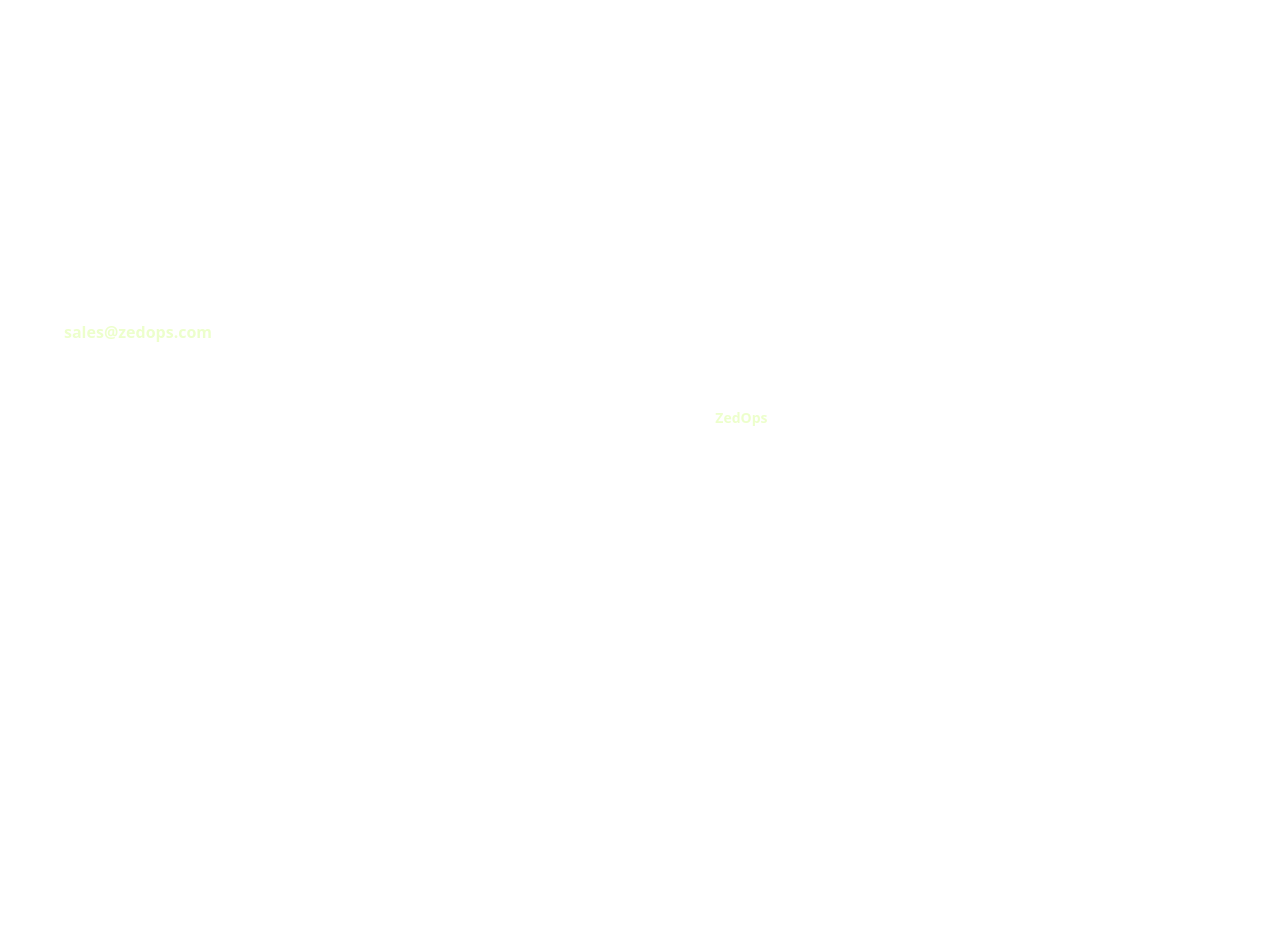
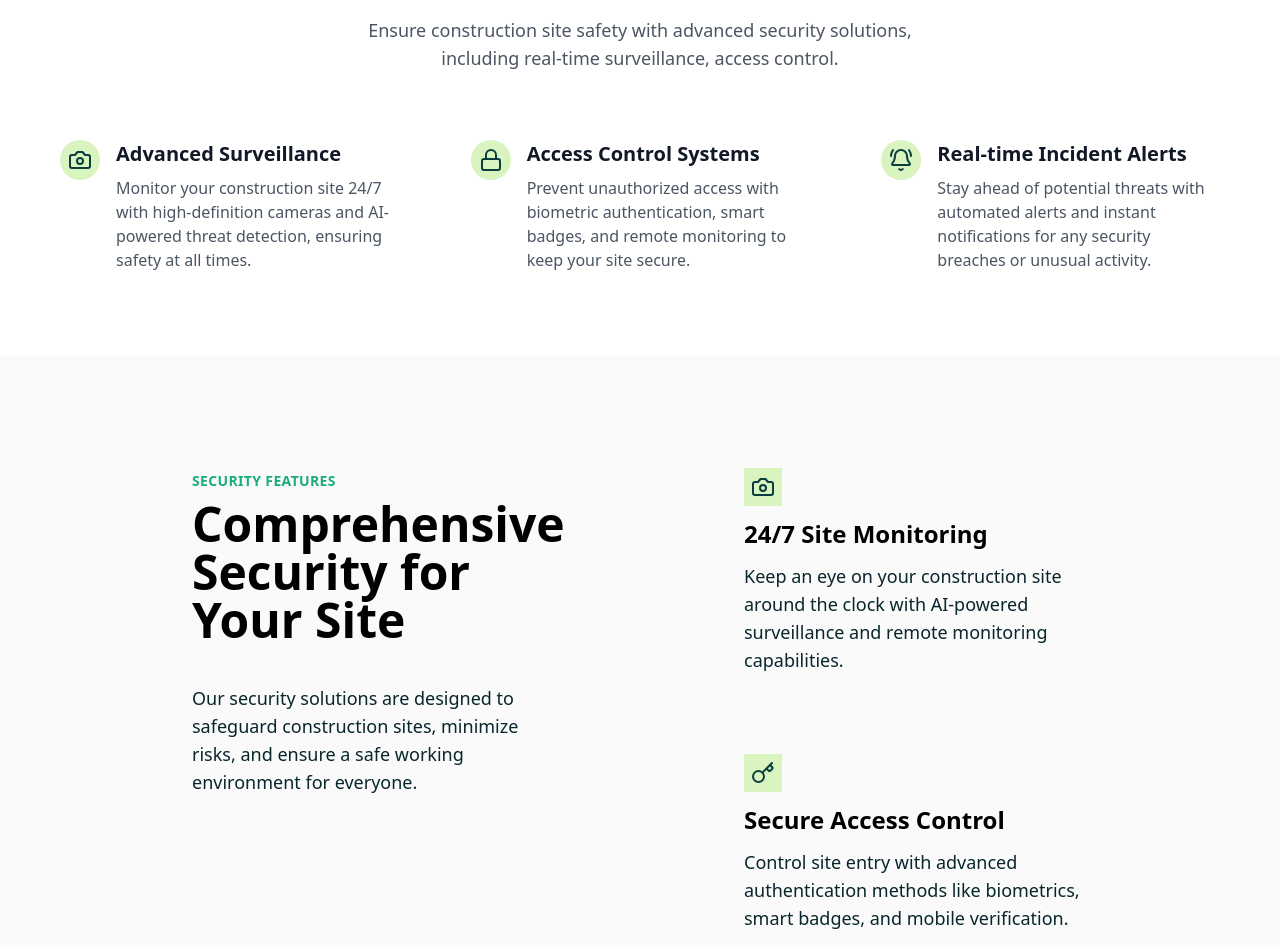
Before and after one commit to zedopstech/zedops-site, a Next.js app: page /features/Security in a window 1280 px wide. Before the commit this address had no page. Shown: the part 980-1927 px from the top of the page. Before the commit the page ends 1430 px from the top, so only its background shows below. Built offline with nearby package versions, Linux system fonts and the light colour scheme.

Commit message:
LITE-59-ui-layout-revamp done a resources page layout

```diff
--- a/src/Components/Header/Navigation/Resources.tsx
+++ b/src/Components/Header/Navigation/Resources.tsx
@@ -47,7 +47,7 @@ const resource = [
   {
     title: "Security",
     content: "Your data is secured with top-notch security measures.",
-    href: "",
+    href: "/features/Security",
     icon: Shield,
   },
 ];
--- /dev/null
+++ b/src/Components/solutions/Faq.tsx
@@ -0,0 +1,64 @@
+import React from "react";
+import {
+  Accordion,
+  AccordionItem,
+  AccordionContent,
+  AccordionTrigger,
+} from "@/Components/UI/accordion";
+
+interface FAQ {
+  question: string;
+  answer: string;
+}
+
+interface FaqProps {
+  title: string; // ✅ FAQ title
+  description: string; // ✅ FAQ description
+  faqs: FAQ[]; // ✅ FAQs array
+  contactTitle: string; // ✅ Contact Us title
+  contactDescription: string; // ✅ Contact Us description
+}
+
+const Faq: React.FC<FaqProps> = ({
+  title,
+  description,
+  faqs,
+  contactTitle,
+  contactDescription,
+}) => {
+  return (
+    <div className="bg-black py-12">
+      <div className="max-w-5xl mx-auto px-6">
+        {/* FAQ Section */}
+        <h2 className="text-3xl font-bold text-white text-center sm:text-4xl">
+          {title}
+        </h2>
+        <p className="mt-4 mx-auto max-w-[60ch] text-lg text-gray-300 text-center">{description}</p>
+        <div className="mt-8 gap-6">
+          <Accordion type="single" collapsible>
+            {faqs.map((faq, index) => (
+              <AccordionItem key={index} value={`faq-${index + 1}`}>
+                <div className="rounded-lg transition duration-300 hover:bg-backgroundlight p-3">
+                  <AccordionTrigger className="lg:text-xl font-normal text-white text-start">
+                    {faq.question}
+                  </AccordionTrigger>
+                  <AccordionContent className="mt-2 lg:text-lg text-white">
+                    {faq.answer}
+                  </AccordionContent>
+                </div>
+              </AccordionItem>
+            ))}
+          </Accordion>
+        </div>
+
+        {/* Contact Us Section */}
+        <div className="mt-20 mb-20 text-center">
+          <h3 className="text-3xl font-bold text-white">{contactTitle}</h3>
+          <p className="mt-2 text-lg text-gray-300">{contactDescription}</p>
+        </div>
+      </div>
+    </div>
+  );
+};
+
+export default Faq;
--- a/src/Components/solutions/Testimonals.tsx
+++ b/src/Components/solutions/Testimonals.tsx
@@ -9,6 +9,7 @@ interface ControlFeature {
 interface ControlSectionProps {
   subtitle: string;
   title: string;
+  description?: string;
   features: ControlFeature[];
   imageSrc?: string; // Optional image for the section
   imageAlt?: string; // Alt text for the image
@@ -17,6 +18,7 @@ interface ControlSectionProps {
 const ControlSection: React.FC<ControlSectionProps> = ({
   subtitle,
   title,
+  description,
   features,
   imageSrc,
   imageAlt,
@@ -27,6 +29,10 @@ const ControlSection: React.FC<ControlSectionProps> = ({
         <h3 className="text-[#1BB387] font-semibold text-lg">{subtitle}</h3>
         <h2 className="text-5xl lg:text-5xl font-semibold text-background mt-2">
           {title}
+        </h2>
+
+        <h2 className="text-3xl lg:text-lg mx-auto max-w-[60ch]  text-gray-600 mt-6">
+          {description}
         </h2>
 
         {/* Centered Image */}
--- a/src/Data/data.tsx
+++ b/src/Data/data.tsx
@@ -198,6 +198,9 @@ import {
   Mail,
   PanelsTopLeft,
   Lock,
+  Camera,
+  Key,
+  BellRingIcon,
 } from "lucide-react";
 
 export const ESTIMATION_PAGE = {
@@ -4195,3 +4198,151 @@ export const INTEGRATION = {
   button2Link: "/start-trial",
 }
 }
+
+export const SECURITY_PAGE = {
+  heroProps: {
+    subtitle: "Security",
+    description:
+      "Ensure safety and security on your construction sites with advanced surveillance, access control, and real-time monitoring solutions.",
+    imageSrc: "/solutions/estimation-hero.jpg", // Update this!
+    imageAlt: "Construction site with advanced security systems",
+    linkHref: "/security-solutions",
+  },
+
+  TestimonalsSectionProps: {
+    subtitle: "SAFETY AND PROTECTION",
+    title: "Securing Construction Sites",
+    description:
+      "Ensure construction site safety with advanced security solutions, including real-time surveillance, access control.",
+    features: [
+      {
+        title: "Advanced Surveillance",
+        description:
+          "Monitor your construction site 24/7 with high-definition cameras and AI-powered threat detection, ensuring safety at all times.",
+        icon: <Camera size={24} />,
+      },
+      {
+        title: "Access Control Systems",
+        description:
+          "Prevent unauthorized access with biometric authentication, smart badges, and remote monitoring to keep your site secure.",
+        icon: <Lock size={24} />,
+      },
+      {
+        title: "Real-time Incident Alerts",
+        description:
+          "Stay ahead of potential threats with automated alerts and instant notifications for any security breaches or unusual activity.",
+        icon: <BellRing size={24} />,
+      },
+    ],
+  },
+
+  stickySection: {
+    title: "Comprehensive Security for Your Site",
+    subtitle: "Security Features",
+    description:
+      "Our security solutions are designed to safeguard construction sites, minimize risks, and ensure a safe working environment for everyone.",
+    features: [
+      {
+        title: "24/7 Site Monitoring",
+        description:
+          "Keep an eye on your construction site around the clock with AI-powered surveillance and remote monitoring capabilities.",
+        icon: <Camera className="size-6 text-background" />,
+      },
+      {
+        title: "Secure Access Control",
+        description:
+          "Control site entry with advanced authentication methods like biometrics, smart badges, and mobile verification.",
+        icon: <Key className="size-6 text-background" />,
+      },
+      {
+        title: "Incident Detection & Alerts",
+        description:
+          "Receive real-time alerts for unauthorized access, equipment tampering, and other security threats to act swiftly.",
+        icon: <BellRingIcon className="size-6 text-background" />,
+      },
+      {
+        title: "Emergency Response Integration",
+        description:
+          "Ensure rapid response to incidents with integrated emergency protocols and automated escalation procedures.",
+        icon: <ShieldAlert className="size-6 text-background" />,
+      },
+    ],
+  },
+
+  faqSection: {
+    title: "Security FAQs",
+    description:
+      "Have questions about securing your construction site? We've got answers to help you ensure safety and compliance.",
+    faqs: [
+      {
+        question: "How can I improve security on my construction site?",
+        answer:
+          "Enhancing security involves using surveillance systems, controlled access, real-time monitoring, and ensuring all personnel follow strict security protocols.",
+      },
+      {
+        question: "What are the benefits of a 24/7 monitoring system?",
+        answer:
+          "A 24/7 monitoring system reduces theft, prevents unauthorized access, and ensures quick response times in case of emergencies.",
+      },
+      {
+        question: "How does access control help in site security?",
+        answer:
+          "Access control systems restrict entry to authorized personnel only, reducing the risk of trespassing and equipment theft.",
+      },
+      {
+        question: "Can security solutions integrate with my existing systems?",
+        answer:
+          "Yes, most modern security solutions can integrate with your current project management tools and surveillance systems for seamless operation.",
+      },
+      {
+        question: "What should I do in case of a security breach?",
+        answer:
+          "Have a clear emergency response plan, alert security personnel immediately, and ensure that incidents are recorded and reported for further action.",
+      },
+      {
+        question: "How do real-time alerts improve security?",
+        answer:
+          "Real-time alerts notify you instantly about suspicious activity, unauthorized access, or safety hazards, allowing quick action to prevent issues.",
+      },
+      {
+        question:
+          "What security measures should I take for high-value equipment?",
+        answer:
+          "Implement asset tracking, restrict equipment access to authorized users, and use GPS-enabled security systems for real-time location monitoring.",
+      },
+      {
+        question:
+          "How can I ensure compliance with construction security regulations?",
+        answer:
+          "Stay updated with industry security standards, conduct regular audits, and implement the latest security technologies to meet compliance requirements.",
+      },
+      {
+        question: "What role does cybersecurity play in construction security?",
+        answer:
+          "Cybersecurity is essential for protecting digital blueprints, project data, and surveillance systems from hacking attempts and data breaches.",
+      },
+      {
+        question: "How can I train my team to follow security protocols?",
+        answer:
+          "Regular security training sessions, clear communication of protocols, and enforcing strict access control measures can ensure compliance and safety on-site.",
+      },
+    ],
+    contactTitle: "Need Help with Site Security?", // ✅ Contact Us title
+    contactDescription:
+      "Get in touch with our security experts for tailored solutions that keep your construction site safe and secure.",
+  },
+
+  ctaProps: {
+    title: "Enhance Security on Your Construction",
+    description: "",
+    benefits: [
+      "24/7 monitoring",
+      "Seamless integration",
+      "Customizable security",
+    ],
+    button1Label: "Get Started",
+    button1Link: "/schedule-consultation",
+    button2Label: "Start a trail",
+    button2Link: "/free-security-audit",
+  },
+};
--- a/src/app/features/ConstructionIntelligence/PredictiveAnalytics/page.tsx
+++ b/src/app/features/ConstructionIntelligence/PredictiveAnalytics/page.tsx
@@ -9,7 +9,7 @@ import FeatureCards from "@/Components/solutions/Featurecards";
 import CtoSection from "@/Components/solutions/Ctosection";
 import { PREDICTIVEANLYTICS_PAGE} from "@/Data/data";
 
-export default function PrequalificationPage() {
+export default function PredictiveanalyticsPage() {
   // Props configuration
 
   return (
--- /dev/null
+++ b/src/app/features/Security/page.tsx
@@ -0,0 +1,22 @@
+import React from "react";
+import Hero from "@/Components/solutions/Hero";
+import Testimonals from "@/Components/solutions/Testimonals";
+import CtoSection from "@/Components/solutions/Ctosection";
+import FeatureSticky from "@/Components/solutions/FeatureSticky";
+import { SECURITY_PAGE } from "@/Data/data";
+import Faq from "@/Components/solutions/Faq";
+
+export default function SECURITYPage() {
+  // Props configuration
+
+  return (
+    <div>
+      {/* Hero Section */}
+      <Hero {...SECURITY_PAGE.heroProps} />
+      <Testimonals {...SECURITY_PAGE.TestimonalsSectionProps} />
+      <FeatureSticky {...SECURITY_PAGE.stickySection} />
+      <Faq {...SECURITY_PAGE.faqSection} />
+      <CtoSection {...SECURITY_PAGE.ctaProps} />
+    </div>
+  );
+}
```
